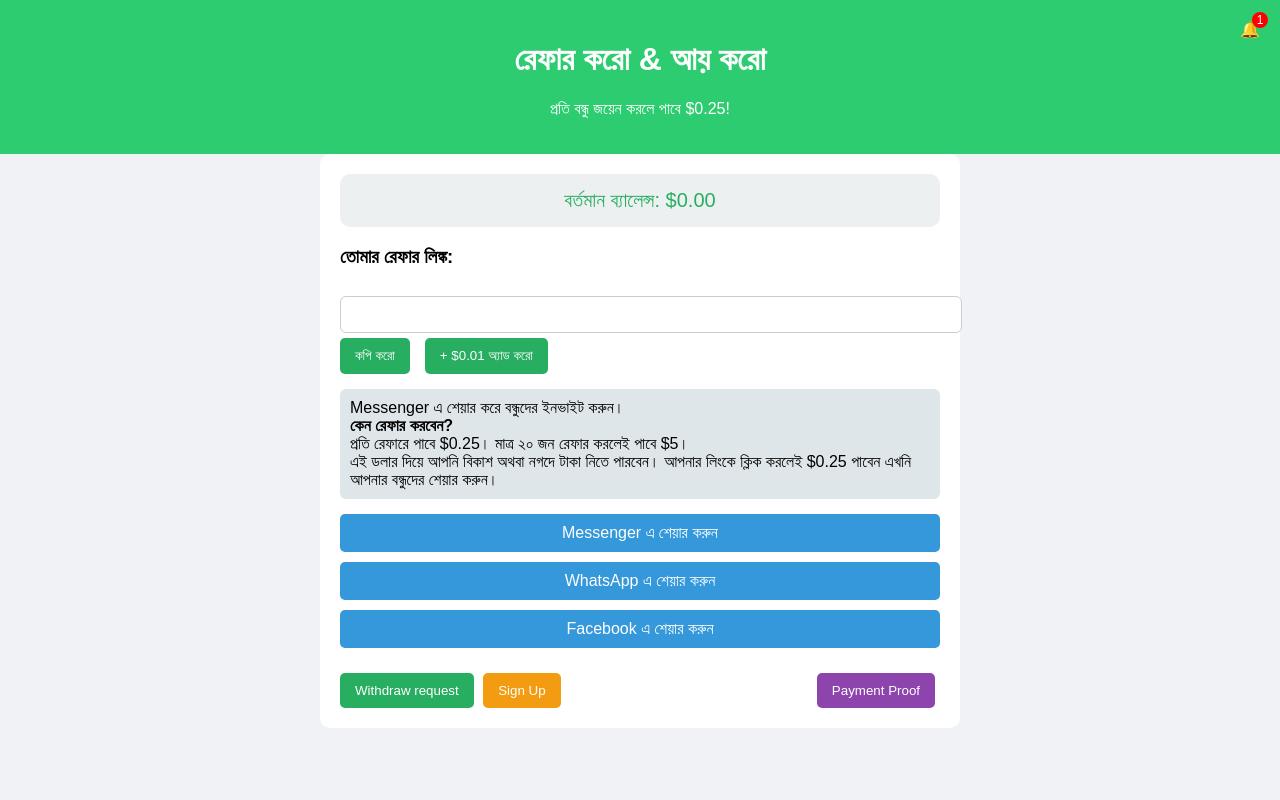
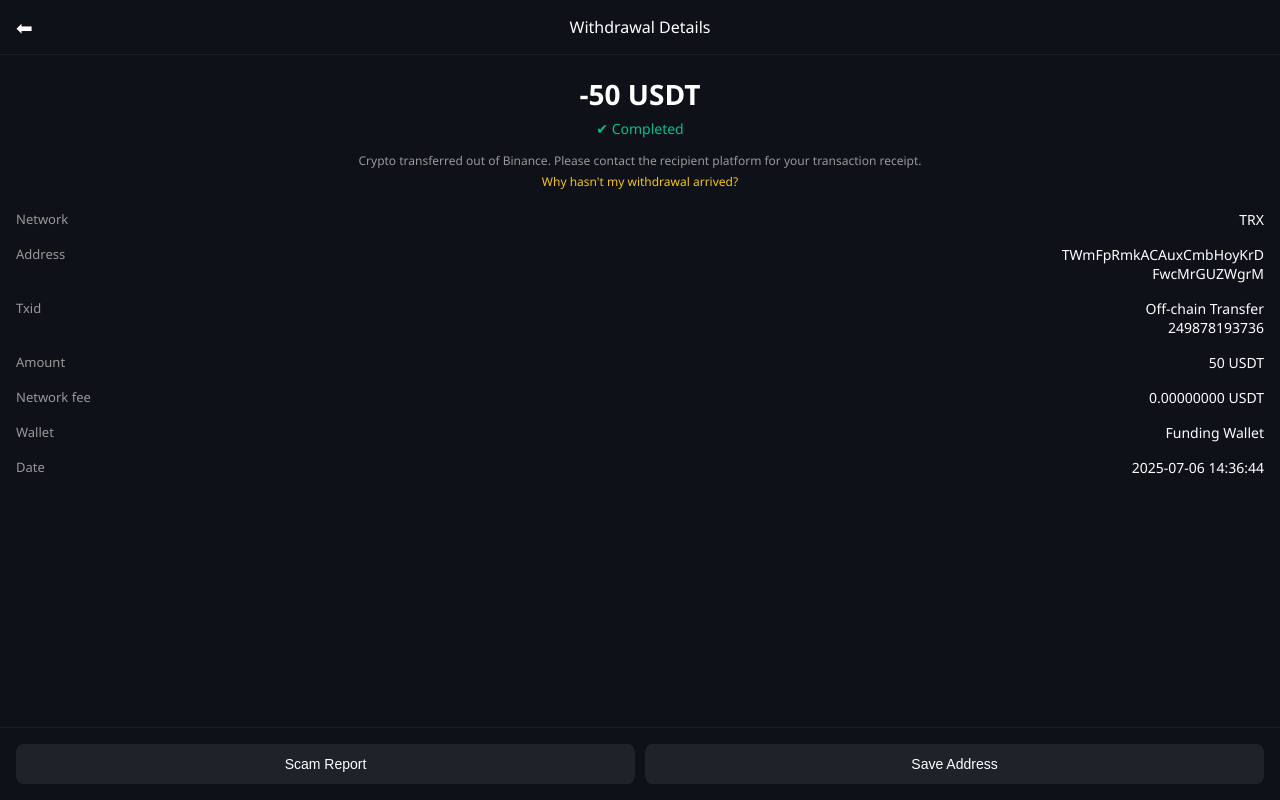
Before and after one commit to mtmostakim24/Mt-333, a plain HTML site: page index.html in a window 1280 px wide. Drawn offline with Linux system fonts and the light colour scheme.

Commit message:
Update index.html

```diff
--- a/index.html
+++ b/index.html
@@ -1,197 +1,191 @@
 <!DOCTYPE html>
-<html lang="bn">
+<html lang="en">
 <head>
-  <meta charset="UTF-8">
-  <meta name="viewport" content="width=device-width, initial-scale=1">
-  <title>Refer & Earn</title>
+  <meta charset="UTF-8" />
+  <meta name="viewport" content="width=device-width, initial-scale=1.0"/>
+  <title>Withdrawal</title>
   <style>
-    body { font-family: Arial, sans-serif; margin: 0; background: #f1f2f6; }
-    header { background: #2ecc71; color: white; padding: 20px; text-align: center; position: relative; }
-    .notification { position: absolute; right: 20px; top: 20px; cursor: pointer; }
-    .notification::after {
-      content: '1'; position: absolute; top: -8px; right: -8px;
-      background: red; color: white; border-radius: 50%; width: 16px; height: 16px;
-      text-align: center; font-size: 12px; line-height: 16px;
+    * {
+      margin: 0;
+      padding: 0;
+      box-sizing: border-box;
     }
-    .notice-box { display: none; background: #fff3cd; padding: 10px; margin: 10px; border-radius: 5px; }
-    .container { max-width: 600px; margin: auto; background: white; padding: 20px; border-radius: 10px; }
-    .balance-box { background: #ecf0f1; padding: 15px; border-radius: 10px; text-align: center; color: #27ae60; font-size: 20px; margin-bottom: 15px; }
+
+    body {
+      background-color: #0e1117;
+      font-family: 'Segoe UI', sans-serif;
+      color: white;
+      display: flex;
+      flex-direction: column;
+      min-height: 100vh;
+    }
+
+    .topbar {
+      display: flex;
+      align-items: center;
+      justify-content: center;
+      position: relative;
+      padding: 16px;
+      border-bottom: 1px solid #1a1e25;
+      background-color: #0e1117;
+    }
+
+    .back {
+      position: absolute;
+      left: 16px;
+      font-size: 20px;
+      color: white;
+      cursor: pointer;
+    }
+
+    .title {
+      font-size: 16px;
+      font-weight: 500;
+    }
+
+    .container {
+      flex: 1;
+      padding: 20px 16px;
+    }
+
+    .centered {
+      text-align: center;
+    }
+
+    .amount {
+      font-size: 28px;
+      font-weight: bold;
+      margin-bottom: 6px;
+    }
+
+    .completed {
+      font-size: 14px;
+      font-weight: 500;
+      color: #00c292;
+      margin-bottom: 14px;
+    }
+
+    .info-text {
+      font-size: 12px;
+      color: #999;
+      margin-bottom: 4px;
+    }
+
+    .help-link {
+      font-size: 12px;
+      color: #f5c518;
+      text-decoration: none;
+      margin-bottom: 20px;
+      display: block;
+    }
+
+    .row {
+      display: flex;
+      justify-content: space-between;
+      align-items: flex-start;
+      margin-bottom: 16px;
+    }
+
+    .label {
+      font-size: 13px;
+      color: #999;
+      flex: 1;
+    }
+
+    .value {
+      font-size: 14px;
+      color: #fff;
+      text-align: right;
+      flex: 1.5;
+      word-break: break-word;
+    }
+
+    .button-row {
+      display: flex;
+      justify-content: space-between;
+      gap: 10px;
+      background-color: #0e1117;
+      padding: 16px;
+      border-top: 1px solid #1a1e25;
+    }
+
     .btn {
-      background: #27ae60; color: white; padding: 10px 15px; border: none;
-      border-radius: 5px; margin: 5px 5px 0 0; cursor: pointer;
+      flex: 1;
+      background-color: #1e2329;
+      border: none;
+      color: white;
+      font-size: 14px;
+      padding: 12px 0;
+      border-radius: 8px;
+      cursor: pointer;
     }
-    .btn-purple { background: #8e44ad; float: right; }
-    .btn-signup { background: #f39c12; }
-    .copy-add-wrap { display: flex; gap: 10px; }
-    input, select {
-      width: 100%; padding: 10px; margin-top: 10px;
-      border: 1px solid #ccc; border-radius: 6px;
+
+    .btn:hover {
+      background-color: #2c333b;
     }
-    .share-note { margin-top: 15px; background: #dfe6e9; padding: 10px; border-radius: 6px; }
-    .share-buttons { margin-top: 15px; display: flex; flex-wrap: wrap; gap: 10px; }
-    .share-buttons a {
-      flex: 1 1 48%; background: #3498db; color: white; padding: 10px;
-      text-align: center; border-radius: 5px; text-decoration: none;
-    }
-    .form-section, .signup-form { display: none; margin-top: 20px; position: relative; }
-    .form-close {
-      position: absolute; top: -10px; right: -10px;
-      background: red; color: white; border: none; border-radius: 50%; width: 24px; height: 24px; cursor: pointer;
-    }
-    .success { color: green; text-align: center; margin-top: 10px; }
   </style>
 </head>
 <body>
-  <header>
-    <h1>রেফার করো & আয় করো</h1>
-    <p>প্রতি বন্ধু জয়েন করলে পাবে $0.25!</p>
-    <div class="notification" onclick="showNotice()">🔔</div>
-  </header>
 
-  <div class="notice-box" id="noticeBox">নতুন আপডেট: প্রতি রেফারে এখন $0.25</div>
+  <!-- Top Bar -->
+  <div class="topbar">
+    <div class="back">⬅</div>
+    <div class="title">Withdrawal Details</div>
+  </div>
 
+  <!-- Page Content -->
   <div class="container">
-    <div class="balance-box">বর্তমান ব্যালেন্স: $<span id="balance">0.00</span></div>
-
-    <h3>তোমার রেফার লিঙ্ক:</h3>
-    <input type="text" id="referLink" readonly>
-    <div class="copy-add-wrap">
-      <button class="btn" onclick="copyLink()">কপি করো</button>
-      <button class="btn" onclick="addAdBalance()">+ $0.01 অ্যাড করো</button>
+    <div class="centered">
+      <div class="amount">-50 USDT</div>
+      <div class="completed">&#10004; Completed</div>
+      <div class="info-text">
+        Crypto transferred out of Binance. Please contact the recipient platform for your transaction receipt.
+      </div>
+      <a class="help-link" href="#">Why hasn't my withdrawal arrived?</a>
     </div>
 
-   <div class="share-note">
- Messenger এ শেয়ার করে বন্ধুদের ইনভাইট করুন।<br>
-  <b>কেন রেফার করবেন?</b><br>
-  প্রতি রেফারে পাবে $0.25। মাত্র ২০ জন রেফার করলেই পাবে $5।<br>
-  এই ডলার দিয়ে আপনি  বিকাশ অথবা নগদে টাকা নিতে পারবেন। আপনার লিংকে ক্লিক করলেই $0.25 পাবেন এখনি আপনার বন্ধুদের শেয়ার করুন।<br>
-  <span id="shareText"></span>
-</div>
-
-<div class="share-buttons">
-  <a id="messengerShare" target="_blank">Messenger এ শেয়ার করুন</a>
-  <a id="whatsappShare" target="_blank">WhatsApp এ শেয়ার করুন</a>
-  <a id="facebookShare" target="_blank">Facebook এ শেয়ার করুন</a>
-</div>
-
-    <div style="margin-top:20px;">
-      <button class="btn" onclick="toggleWithdraw()">Withdraw request</button>
-      <button class="btn btn-purple" onclick="window.open('https://www.facebook.com/share/18vLLiRL7Y/')">Payment Proof</button>
-      <button class="btn btn-signup" id="signupBtn" onclick="toggleSignup()">Sign Up</button>
+    <!-- Data Rows -->
+    <div class="row">
+      <div class="label">Network</div>
+      <div class="value">TRX</div>
     </div>
 
-    <div class="form-section" id="withdrawForm">
-      <button class="form-close" onclick="toggleWithdraw()">×</button>
-      <label>নাম:</label>
-      <input type="text" id="name">
-      <label>Withdraw Method:</label>
-      <select id="method">
-        <option>Bkash</option>
-        <option>Nagad</option>
-      </select>
-      <label>নম্বর:</label>
-      <input type="text" id="number">
-      <label>টাকার পরিমাণ ($):</label>
-      <input type="number" id="amount">
-      <button class="btn" onclick="submitWithdraw()">Withdraw করুন</button>
-      <div class="success" id="msg"></div>
+    <div class="row">
+      <div class="label">Address</div>
+      <div class="value">TWmFpRmkACAuxCmbHoyKrD<br>FwcMrGUZWgrM</div>
     </div>
 
-    <div class="signup-form" id="signupForm">
-      <h3>Sign Up ফর্ম</h3>
-      <input type="text" placeholder="Full Name">
-      <input type="text" placeholder="Username">
-      <input type="email" placeholder="Email">
-      <input type="text" placeholder="Phone">
-      <input type="password" placeholder="Password">
-      <button class="btn" onclick="window.open('https://www.profitableratecpm.com/mzze4b78n?key=e3998055e23a80c5cbffb7d80a88c74c')">Submit</button>
+    <div class="row">
+      <div class="label">Txid</div>
+      <div class="value">Off-chain Transfer<br>249878193736</div>
+    </div>
+
+    <div class="row">
+      <div class="label">Amount</div>
+      <div class="value">50 USDT</div>
+    </div>
+
+    <div class="row">
+      <div class="label">Network fee</div>
+      <div class="value">0.00000000 USDT</div>
+    </div>
+
+    <div class="row">
+      <div class="label">Wallet</div>
+      <div class="value">Funding Wallet</div>
+    </div>
+
+    <div class="row">
+      <div class="label">Date</div>
+      <div class="value">2025-07-06 14:36:44</div>
     </div>
   </div>
 
-  <script>
-    const domain = window.location.origin;
-    const referID = localStorage.getItem('referName') || "USER" + Math.floor(Math.random() * 100000);
-    localStorage.setItem('referName', referID);
-    const referLink = `${domain}/?ref=${referID}`;
-    document.getElementById("referLink").value = referLink;
-    document.getElementById("shareText").textContent = referLink;
+  <!-- Bottom Buttons -->
+  <div class="button-row">
+    <button class="btn">Scam Report</button>
+    <button class="btn">Save Address</button>
+  </div>
 
-    document.getElementById("whatsappShare").href = "https://wa.me/?text=" + encodeURIComponent("রেফার করলেই $0.25:
-" + referLink);
-    document.getElementById("facebookShare").href = "https://facebook.com/sharer/sharer.php?u=" + encodeURIComponent(referLink);
-    document.getElementById("messengerShare").href = "fb-messenger://share?link=" + encodeURIComponent(referLink);
-
-    let balance = parseFloat(localStorage.getItem("balance") || "0");
-    let adClickCount = parseInt(localStorage.getItem("adClickCount") || "0");
-    const referredUsers = JSON.parse(localStorage.getItem("referredUsers") || "[]");
-
-    const params = new URLSearchParams(window.location.search);
-    const ref = params.get("ref");
-    if (ref && !referredUsers.includes(ref)) {
-      balance += 0.25;
-      referredUsers.push(ref);
-      localStorage.setItem("referredUsers", JSON.stringify(referredUsers));
-      localStorage.setItem("balance", balance);
-    }
-
-    document.getElementById("balance").textContent = balance.toFixed(2);
-
-    function copyLink() {
-      const link = document.getElementById("referLink");
-      link.select(); link.setSelectionRange(0, 99999999);
-      document.execCommand("copy");
-      alert("রেফার লিঙ্ক কপি হয়েছে!");
-    }
-
-    function addAdBalance() {
-      if (adClickCount >= 50) {
-        alert("আজকের ক্লিক লিমিট শেষ!");
-        return;
-      }
-      const win = window.open("https://www.profitableratecpm.com/mzze4b78n?key=e3998055e23a80c5cbffb7d80a88c74c", "_blank");
-      setTimeout(() => {
-        if (win) win.close();
-        balance += 0.01;
-        adClickCount++;
-        localStorage.setItem("adClickCount", adClickCount);
-        localStorage.setItem("balance", balance);
-        document.getElementById("balance").textContent = balance.toFixed(2);
-        checkSignupVisibility();
-      }, 15000);
-    }
-
-    function toggleWithdraw() {
-      if (balance < 0) {
-        alert("কমপক্ষে $5 ব্যালেন্স থাকতে হবে।");
-        return;
-      }
-      const form = document.getElementById("withdrawForm");
-      form.style.display = form.style.display === 'block' ? 'none' : 'block';
-    }
-
-    function submitWithdraw() {
-      const amount = parseFloat(document.getElementById("amount").value);
-      if (balance < 0 || amount > balance) {
-        document.getElementById("msg").textContent = "সঠিক পরিমাণ দিন।";
-        return;
-      }
-      document.getElementById("msg").textContent = "Withdraw রিকোয়েস্ট সফল হয়েছে!";
-    }
-
-    function toggleSignup() {
-      document.getElementById("signupForm").style.display = 'block';
-    }
-
-    function showNotice() {
-      document.getElementById("noticeBox").style.display = "block";
-    }
-
-    function checkSignupVisibility() {
-      if (balance >= 0) {
-        document.getElementById("signupBtn").style.display = 'inline-block';
-      }
-    }
-    checkSignupVisibility();
-  </script>
 </body>
 </html>
```
